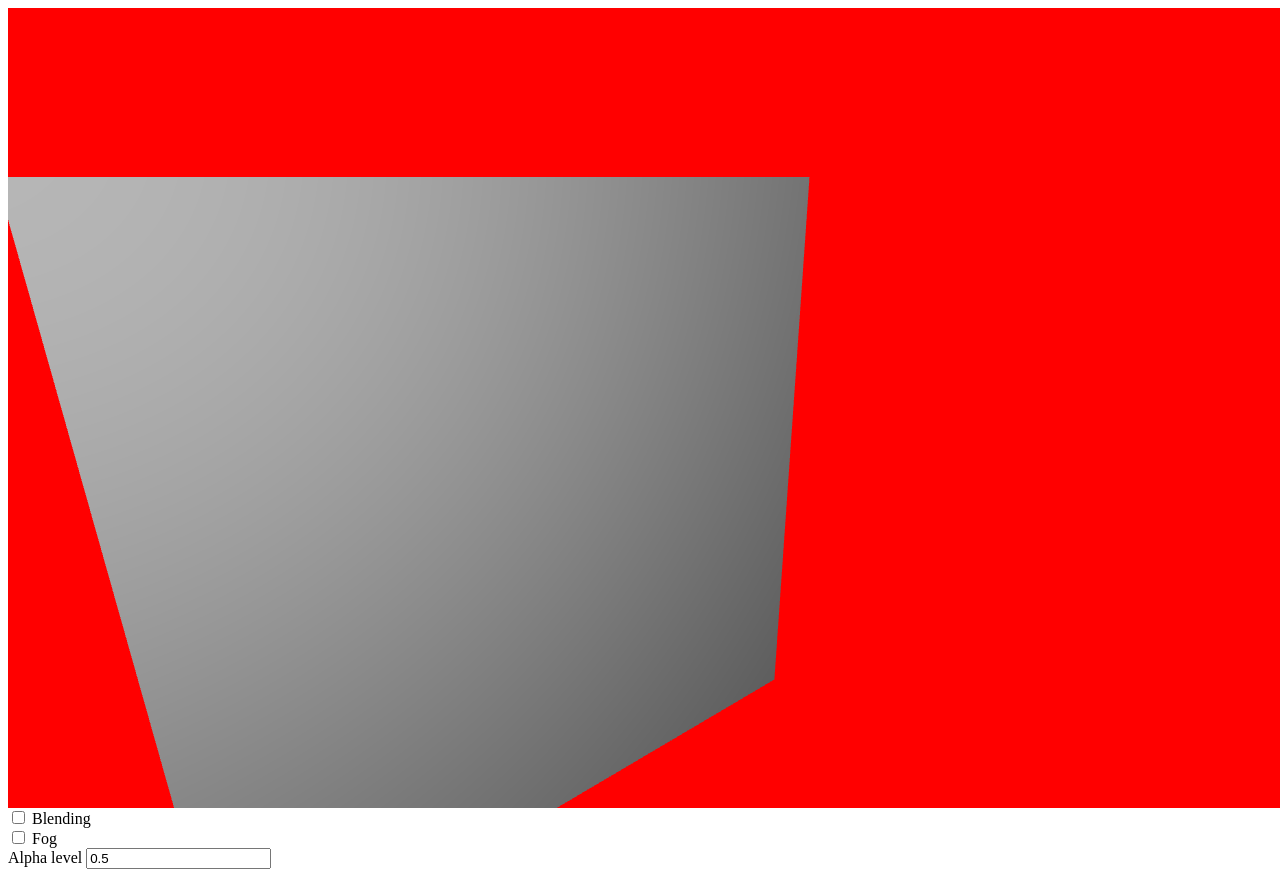
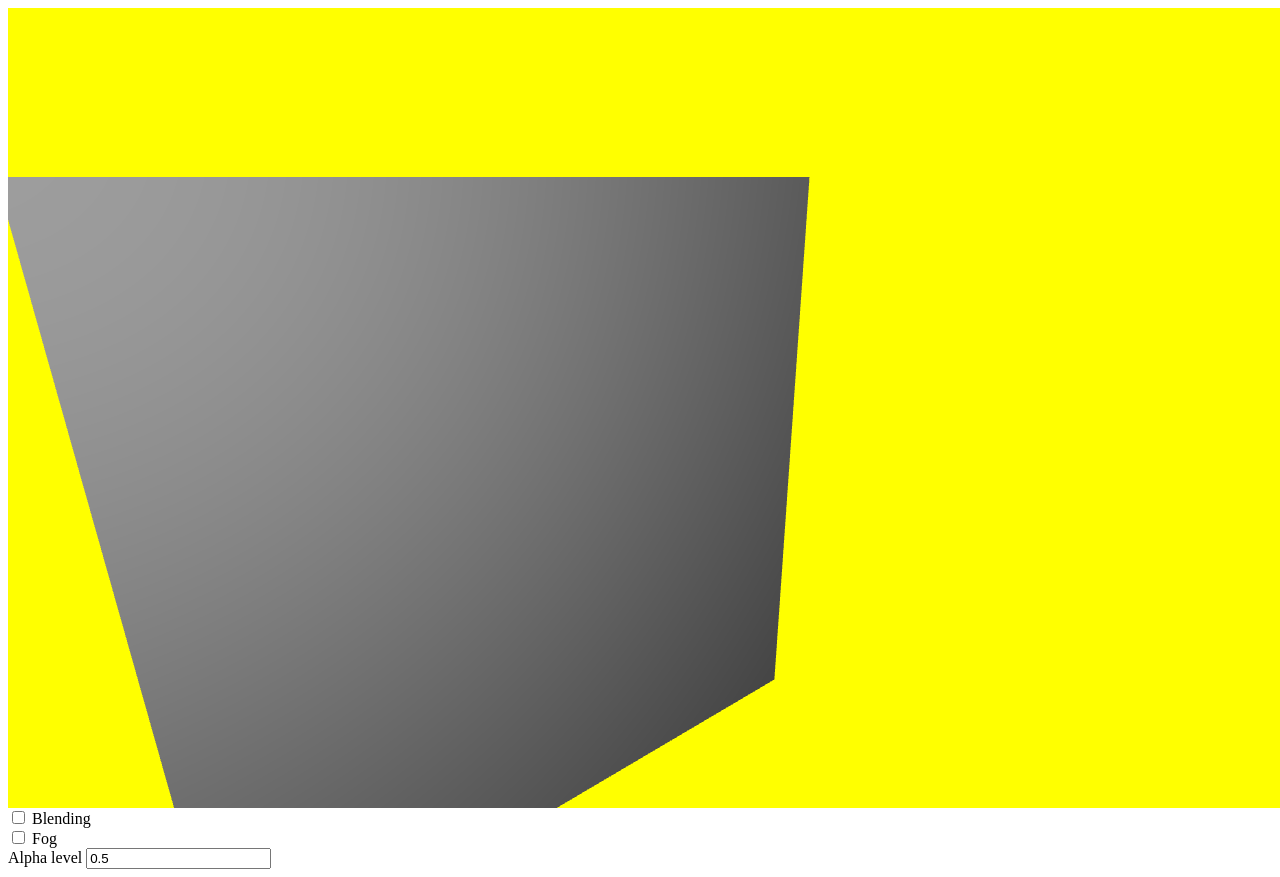
Before and after one commit to Oxynger/webGL-project, a website: page index.html in a window 1280 px wide. Drawn offline with Linux system fonts and the light colour scheme; animation ran at ten frames a second.

Commit message:
load figure from file

```diff
--- /dev/null
+++ b/figure/cubeFigure.json
@@ -0,0 +1,296 @@
+{
+  "Primitive": [
+    0,
+    0,
+    0,
+    0,
+    150,
+    0,
+    150,
+    0,
+    0,
+    0,
+    150,
+    0,
+    150,
+    150,
+    0,
+    150,
+    0,
+    0,
+    150,
+    0,
+    0,
+    150,
+    150,
+    0,
+    150,
+    150,
+    150,
+    150,
+    0,
+    0,
+    150,
+    150,
+    150,
+    150,
+    0,
+    150,
+    150,
+    0,
+    150,
+    0,
+    150,
+    150,
+    0,
+    0,
+    150,
+    150,
+    0,
+    150,
+    150,
+    150,
+    150,
+    0,
+    150,
+    150,
+    0,
+    150,
+    150,
+    0,
+    150,
+    0,
+    0,
+    0,
+    0,
+    0,
+    0,
+    150,
+    0,
+    150,
+    150,
+    0,
+    0,
+    0,
+    0,
+    0,
+    0,
+    150,
+    0,
+    0,
+    150,
+    0,
+    150,
+    0,
+    0,
+    0,
+    150,
+    0,
+    150,
+    0,
+    0,
+    150,
+    150,
+    150,
+    150,
+    150,
+    150,
+    0,
+    0,
+    150,
+    0,
+    0,
+    150,
+    150,
+    150,
+    150,
+    150,
+    0,
+    150,
+    0
+  ],
+  "normals": [
+    0,
+    0,
+    1,
+    0,
+    0,
+    1,
+    0,
+    0,
+    1,
+    0,
+    0,
+    1,
+    0,
+    0,
+    1,
+    0,
+    0,
+    1,
+    1,
+    0,
+    0,
+    1,
+    0,
+    0,
+    1,
+    0,
+    0,
+    1,
+    0,
+    0,
+    1,
+    0,
+    0,
+    1,
+    0,
+    0,
+    0,
+    0,
+    -1,
+    0,
+    0,
+    -1,
+    0,
+    0,
+    -1,
+    0,
+    0,
+    -1,
+    0,
+    0,
+    -1,
+    0,
+    0,
+    -1,
+    -1,
+    0,
+    0,
+    -1,
+    0,
+    0,
+    -1,
+    0,
+    0,
+    -1,
+    0,
+    0,
+    -1,
+    0,
+    0,
+    -1,
+    0,
+    0,
+    0,
+    1,
+    0,
+    0,
+    1,
+    0,
+    0,
+    1,
+    0,
+    0,
+    1,
+    0,
+    0,
+    1,
+    0,
+    0,
+    1,
+    0,
+    0,
+    -1,
+    0,
+    0,
+    -1,
+    0,
+    0,
+    -1,
+    0,
+    0,
+    -1,
+    0,
+    0,
+    -1,
+    0,
+    0,
+    -1,
+    0
+  ],
+  "texcoord": [
+    0,
+    0,
+    0,
+    1,
+    1,
+    0,
+    0,
+    1,
+    1,
+    1,
+    1,
+    0,
+    0,
+    0,
+    0,
+    1,
+    1,
+    0,
+    0,
+    1,
+    1,
+    1,
+    1,
+    0,
+    0,
+    0,
+    0,
+    1,
+    1,
+    0,
+    0,
+    1,
+    1,
+    1,
+    1,
+    0,
+    0,
+    0,
+    0,
+    1,
+    1,
+    0,
+    0,
+    1,
+    1,
+    1,
+    1,
+    0,
+    0,
+    0,
+    0,
+    1,
+    1,
+    0,
+    0,
+    1,
+    1,
+    1,
+    1,
+    0,
+    0,
+    0,
+    0,
+    1,
+    1,
+    0,
+    0,
+    1,
+    1,
+    1,
+    1,
+    0
+  ]
+}
--- a/js/figureGeometry.js
+++ b/js/figureGeometry.js
@@ -262,7 +262,7 @@ var primitive = {
 			-1, 0, 0,
 			-1, 0, 0,
       -1, 0, 0]),
-    texcoord: new Float32Array([
+        texcoord: new Float32Array([
         // left column front
         0, 0,
         0, 1,
--- a/js/main.js
+++ b/js/main.js
@@ -5,8 +5,6 @@ function main() {
   var canvas = document.getElementById("mainWindow");
   canvas.width = window.innerWidth;
   canvas.height = window.innerHeight;
-
-  reversePrimitive(primitive.cube);
 
   var gl = canvas.getContext("webgl", { preserveDrawingBuffer: true });
 
@@ -41,16 +39,26 @@ function main() {
 
   lights["SpotLight"] = new MakeSpotlight(mainShader, spotLightInfo);
 
-  figures["letter"] = new MakeObject(
-    gl,
-    mainShader,
-    primitive.cube,
-    positionFInfo
-  );
-
   let cameraInfo = new MakeCameraInfo([0, 100, 300], [0, 0, 0], 60);
   let fog = new MakeFog(mainShader);
-  window.scene = new MakeScene(gl, figures, lights, fog, cameraInfo);
+
+  window.cube = {};
+  fetch("/figure/cubeFigure.json")
+    .then(response => {
+      return response.json();
+    })
+    .then(figure => {
+      cube = figure;
+      cube.Primitive = new Float32Array(cube.Primitive);
+      cube.normals = new Float32Array(cube.normals);
+      cube.texcoord = new Float32Array(cube.texcoord);
+      reversePrimitive(cube);
+
+      figures["cube"] = new MakeObject(gl, mainShader, cube, positionFInfo);
+      window.scene = new MakeScene(gl, figures, lights, fog, cameraInfo);
+      requestAnimationFrame(drawScene);
+    })
+    .catch(console.log);
 
   // Draw the scene.
   function drawScene(now) {
@@ -59,8 +67,6 @@ function main() {
     // Call drawScene again next frame
     requestAnimationFrame(drawScene);
   }
-
-  requestAnimationFrame(drawScene);
 }
 
 function MakeShader(gl, vertexShaderId, fragmentShaderId) {
@@ -179,7 +185,7 @@ function MakeScene(gl, figures, lights, fog, cameraInfo) {
 
   let before = 0;
 
-  this.figures["letter"].shader.setUniformLocation("u_viewWorldPosition");
+  this.figures["cube"].shader.setUniformLocation("u_viewWorldPosition");
 
   this.draw = function(now) {
     // time in second
@@ -190,7 +196,7 @@ function MakeScene(gl, figures, lights, fog, cameraInfo) {
     before = now;
 
     // Every frame increase the rotation a little.
-    this.figures["letter"].rotate(deleyTime);
+    this.figures["cube"].rotate(deleyTime);
     //cameraInfo.Position[2] += Math.sin(now);
     // Tell WebGL how to convert from clip space to pixels
     gl.viewport(0, 0, gl.canvas.width, gl.canvas.height);
@@ -201,13 +207,14 @@ function MakeScene(gl, figures, lights, fog, cameraInfo) {
       gl.disable(gl.DEPTH_TEST);
       gl.enable(gl.BLEND);
       gl.blendFunc(gl.SRC_ALPHA, gl.ONE_MINUS_SRC_ALPHA);
-      figures["letter"].setAlpha(
+      figures["cube"].setAlpha(
         parseFloat(document.getElementById("alpha").value)
       );
     } else {
       gl.disable(gl.BLEND);
       gl.enable(gl.CULL_FACE);
       gl.enable(gl.DEPTH_TEST);
+      figures["cube"].setAlpha(1);
     }
 
     gl.clear(gl.COLOR_BUFFER_BIT | gl.DEPTH_BUFFER_BIT);
@@ -305,7 +312,7 @@ function MakeSpotlight(shader, spotLightInfo) {
 function MakeFog(shader) {
   this.maxDistance = 1000;
   this.minDistance = 1000;
-  this.color = [255, 0, 0, 1];
+  this.color = [128, 128, 0, 1];
 
   shader.setUniformLocation("u_fogColor");
   shader.setUniformLocation("u_fogMaxDist");
@@ -393,7 +400,7 @@ function MakeObject(gl, shader, GeometryFigure, position) {
     shader.bindInt("u_texture", 0);
     shader.bindFloat("u_alpha", this.alpha);
 
-    // Bind shader figures letter with camera position
+    // Bind shader figures cube with camera position
     shader.bindVerctor3("u_viewWorldPosition", this.viewPosition.Position);
     shader.bindMatrix4("u_worldView", this.viewPosition.getMatrix());
 
```
Also changed, not shown: package.json (added, +8 -0 lines), index.html (line endings or trailing spaces), 2 other files.
